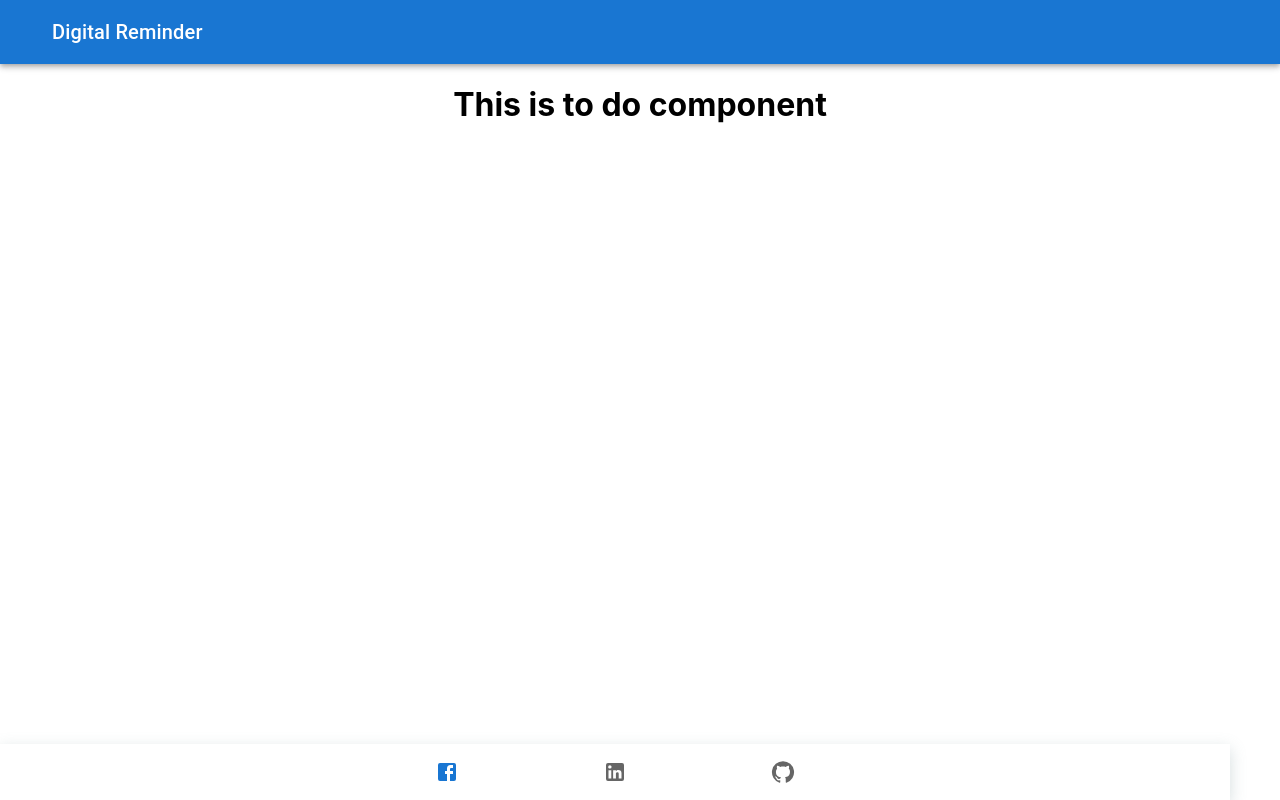
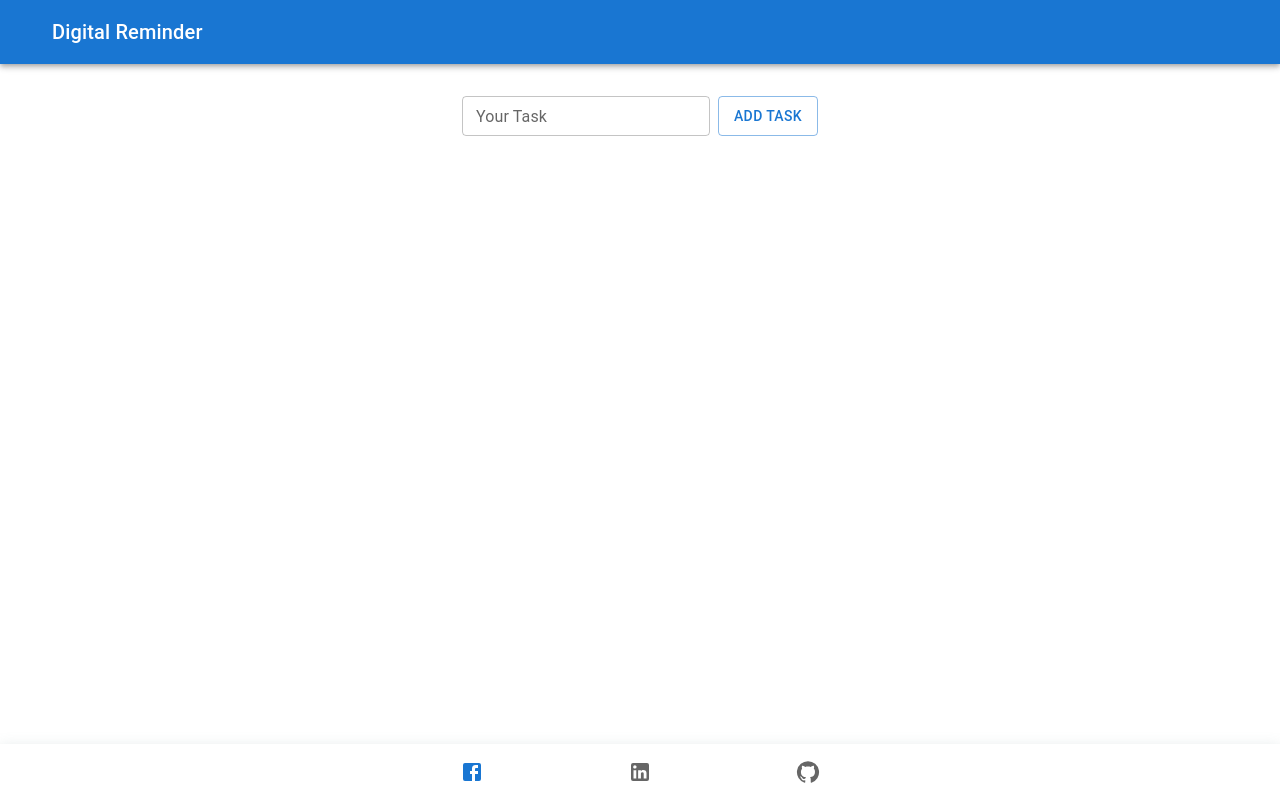
Before and after one commit to hafizkh/Digital-Reminder, a React (Create React App) app: page / in a window 1280 px wide. Built offline with nearby package versions, Linux system fonts and the light colour scheme; the HTML template or start-up script is replaced by a standard one.

Commit message:
Added the input field and styling too

```diff
--- a/package.json
+++ b/package.json
@@ -29,6 +29,7 @@
     "build": "react-scripts build",
     "test": "react-scripts test",
     "eject": "react-scripts eject"
+
   },
   "eslintConfig": {
     "extends": [
--- a/src/App.tsx
+++ b/src/App.tsx
@@ -1,10 +1,10 @@
-import React from 'react';
+import React, { FC } from 'react';
 import './App.css';
 import Footer from './components/Footer';
 import Header from './components/Header';
 import ToDo from './components/ToDo';
 
-function App() {
+const App: FC = () => {
   return (
     <div className="App">
       <Header />
--- a/src/components/Footer.tsx
+++ b/src/components/Footer.tsx
@@ -11,7 +11,7 @@ export default function SimpleBottomNavigation() {
 
     return (
         <Box sx={{
-            position: 'fixed', left: 0, right: 50, bottom: 0,
+            position: 'fixed', left: 0, right: 0, bottom: 0,
             boxShadow: 'rgb(114 142 147 / 30%) 0px 5px 15px 0px', backgroundColor: '#1976d2'
         }}>
             <BottomNavigation
--- a/src/components/ToDo.tsx
+++ b/src/components/ToDo.tsx
@@ -1,10 +1,22 @@
-import React from 'react'
+import React, { FC } from 'react'
+import Button from '@mui/material/Button';
+import TextField from '@mui/material/TextField';
+import Stack from '@mui/material/Stack';
+import '../styles/_todo.scss'
 
-const ToDo = () => {
+
+const ToDo: FC = () => {
   return (
-    <div>
-        <h1>This is to do component</h1>
-    </div>
+      <Stack className='toDoTask' direction="row" spacing={1}>
+          <TextField
+            hiddenLabel
+            label="Your Task"
+            id="outlined-size-small"
+            size="small"
+          />
+        <Button variant='outlined'>Add Task</Button>
+
+    </Stack>
   )
 }
 
--- /dev/null
+++ b/src/styles/_todo.scss
@@ -0,0 +1,7 @@
+
+.toDoTask {
+    margin-top: 2rem;
+    display: flex;
+    flex-direction: row;
+    justify-content: center;
+}
```
Also changed, not shown: 1 other file (tests, documents, lock files or other folders).
